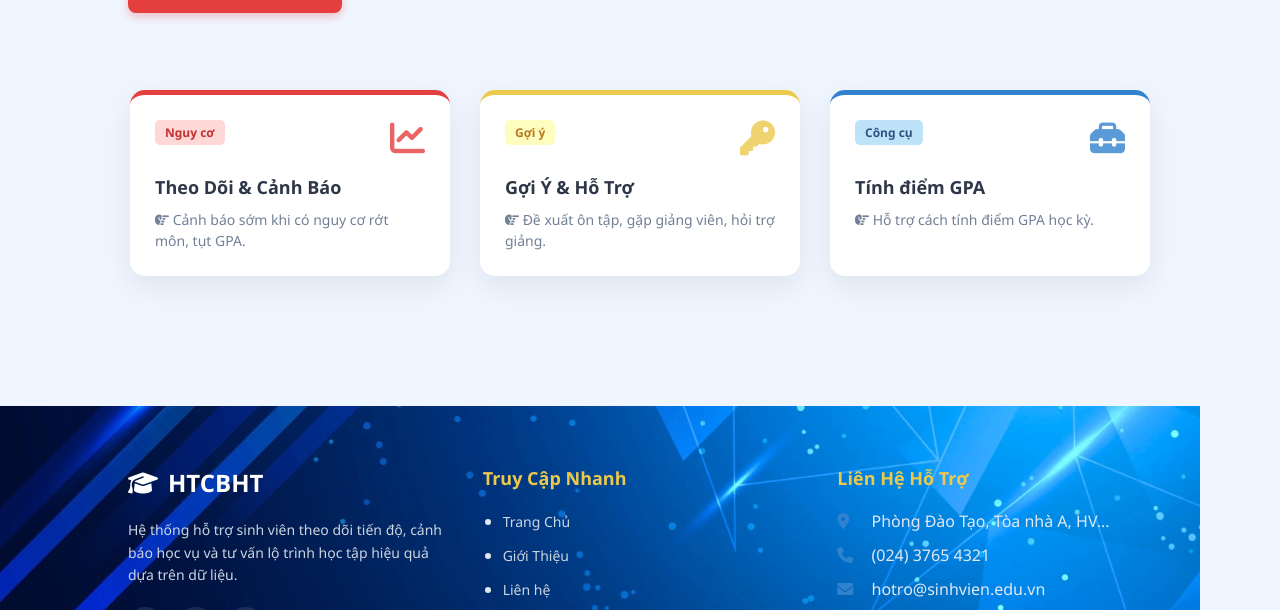
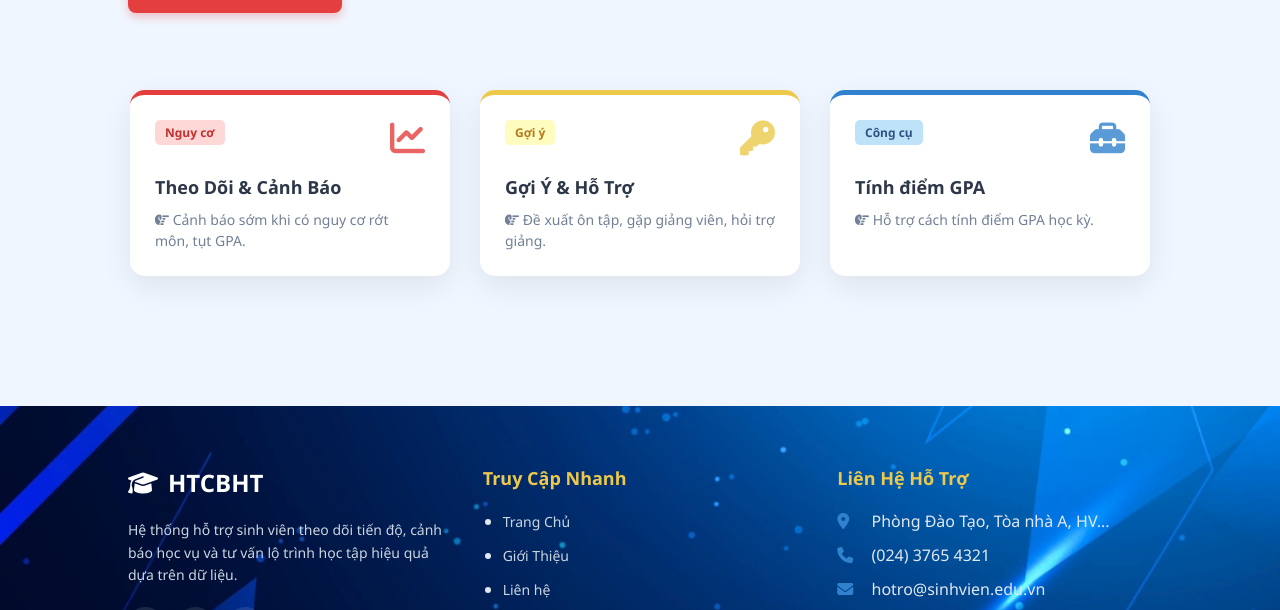
Before and after one commit to haizz250306-sudo/HTCBHT-NCKH, a plain HTML site: page index.html in a window 1280 px wide. Shown: the part 512-1122 px from the top of the page. Drawn offline with Linux system fonts and the light colour scheme.

Commit message:
8th change

```diff
--- a/css/style.css
+++ b/css/style.css
@@ -215,7 +215,10 @@ body {
 /* --- FOOTER MỚI (DARK BLUE) --- */
 .main-footer {
   background-image: url("../img/background-xanh-1.jpg");
-  background-repeat: no-repeat; /* Màu xanh than đậm chuyên nghiệp */
+  background-repeat: no-repeat;
+  background-size: cover;
+  background-position: center;
+  width: 100%;
   color: #e2e8f0;
   padding-top: 60px;
   margin-top: 80px; /* Cách xa phần bên trên một chút */
--- a/index.html
+++ b/index.html
@@ -4,7 +4,7 @@
     <meta charset="UTF-8" />
     <meta name="viewport" content="width=device-width, initial-scale=1.0" />
     <title>Hệ Thống Cảnh Báo Học Tập</title>
-    <link rel="stylesheet" href="css/style.css" />
+    <link rel="stylesheet" href="css/style.css">
     <link
       rel="stylesheet"
       href="https://cdnjs.cloudflare.com/ajax/libs/font-awesome/6.4.0/css/all.min.css"
```
